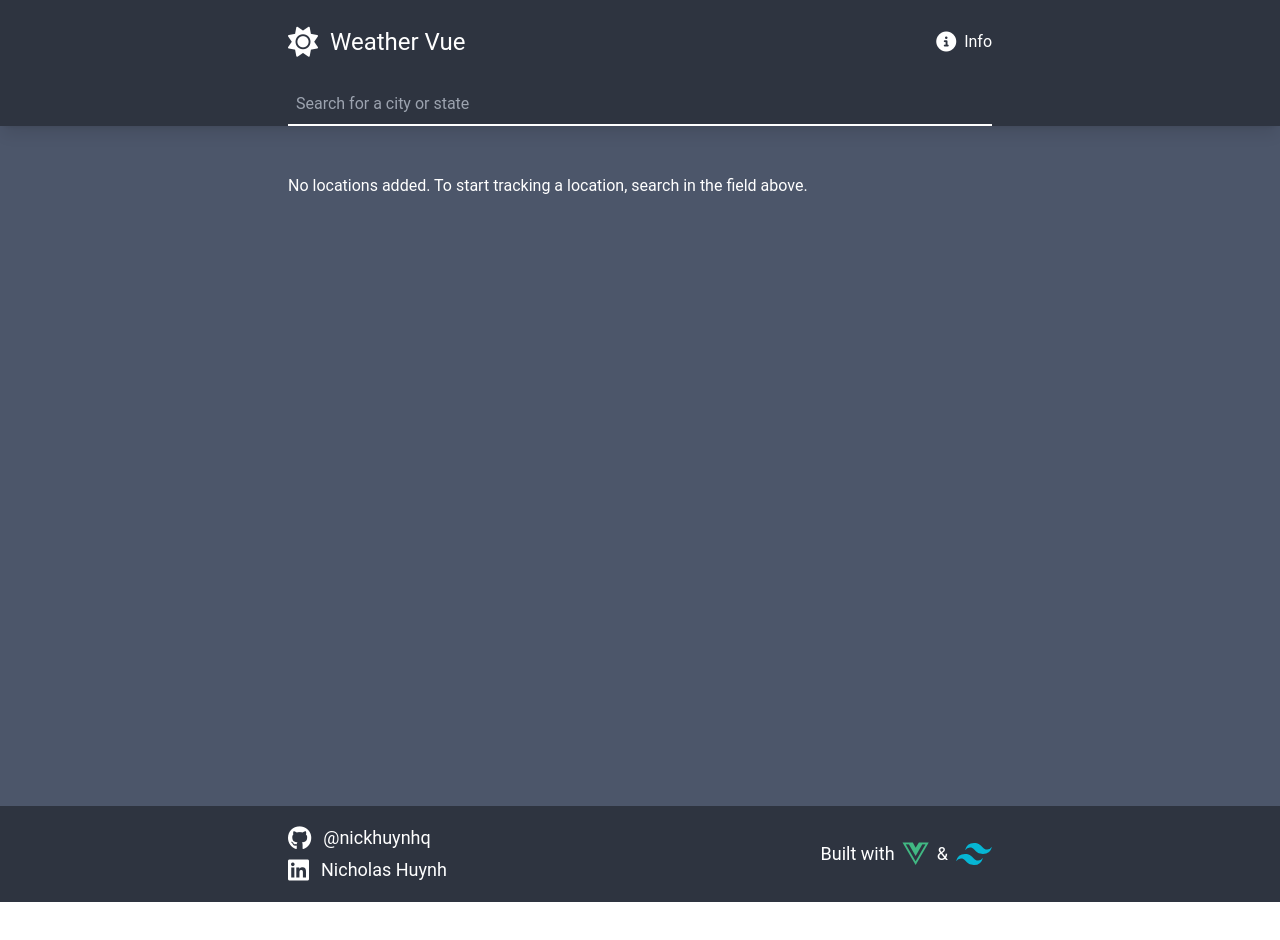
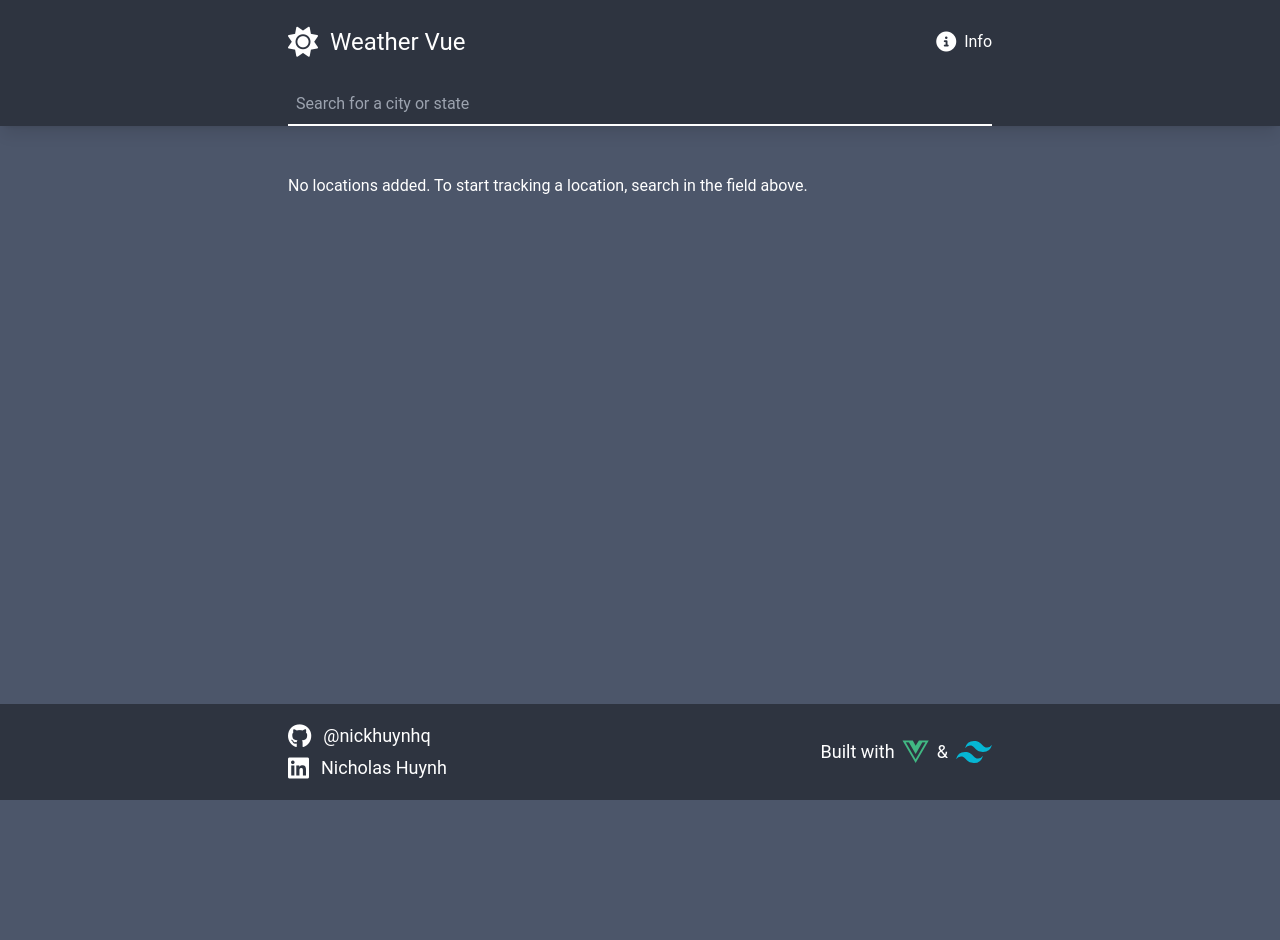
Before and after one commit to nickhuynhq/weather-vue, a Vue app: page / in a window 1280 px wide. Shown: the top 940 px of the page. Before the commit the page ends 902 px from the top, so only its background shows below. Built offline with nearby package versions, Linux system fonts and the light colour scheme.

Commit message:
Fix footer overlap issue

```diff
--- a/src/components/Footer.vue
+++ b/src/components/Footer.vue
@@ -1,5 +1,5 @@
 <template>
-  <header class=" bottom-0 left-0 w-full bg-header py-4">
+  <footer class="sticky bottom-0 w-full bg-header py-4">
     <nav
       class="container flex justify-between sm:flex-col md:flex-row items-center gap-6 text-text-primary"
     >
@@ -43,7 +43,7 @@
         />
       </span>
     </nav>
-  </header>
+  </footer>
 </template>
 
 <script setup></script>
--- a/src/views/HomeView.vue
+++ b/src/views/HomeView.vue
@@ -1,5 +1,5 @@
 <template>
-  <main class="container text-text-primary h-[85vh]">
+  <main class="container text-text-primary h-screen">
     <div class="pt-4 mb-8 relative overflow-y-auto">
       <!-- <input
         type="text"
```
